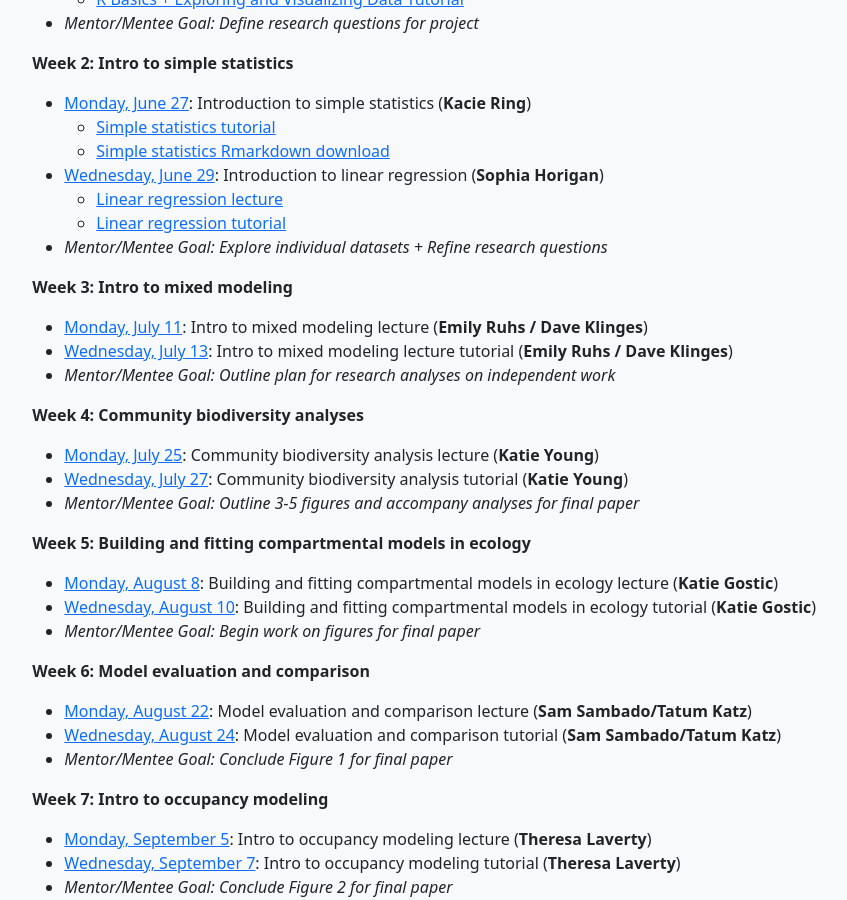
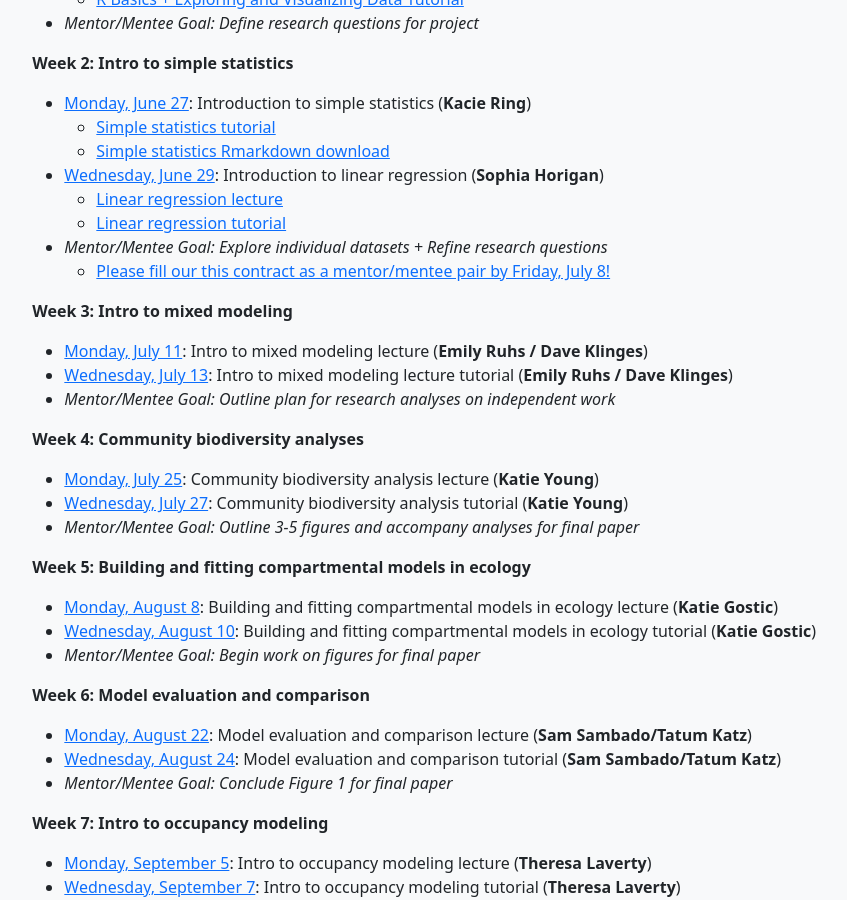
Before and after one commit to brooklabteam/coding4conservation, a Jekyll site: the page built from syllabus.md, in a window 1280 px wide and 900 px high, scrolled down 413 px. Shown: the whole window, without its empty margins (213-1060 px from the left). Built offline with Jekyll 4.4.1, drawn with Linux system fonts in a browser that asks for light colours.

Commit message:
added contracts

```diff
--- a/syllabus.md
+++ b/syllabus.md
@@ -24,6 +24,7 @@ permalink: /syllabus
    * [Linear regression lecture](/assets/lectures/C4C_LinearRegression_2022.pdf)
    * [Linear regression tutorial](/assets/tutorials/C4C-LinearRegression.zip)
 * *Mentor/Mentee Goal: Explore individual datasets + Refine research questions*
+  * [Please fill our this contract as a mentor/mentee pair by Friday, July 8!](https://airtable.com/shrVXHoWCjT5ieg66)
 
 **Week 3: Intro to mixed modeling**
 * [Monday, July 11](https://uchicago.zoom.us/j/99896661366?pwd=UkFCeWwzMC81enZkNUZUbDk4dThHZz09): Intro to mixed modeling lecture (**Emily Ruhs / Dave Klinges**)
```
